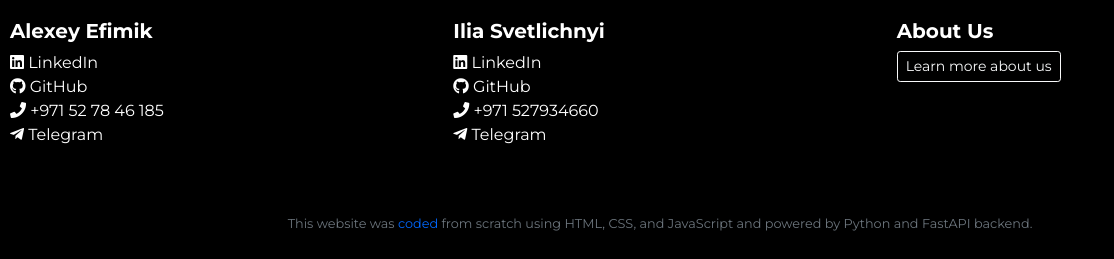
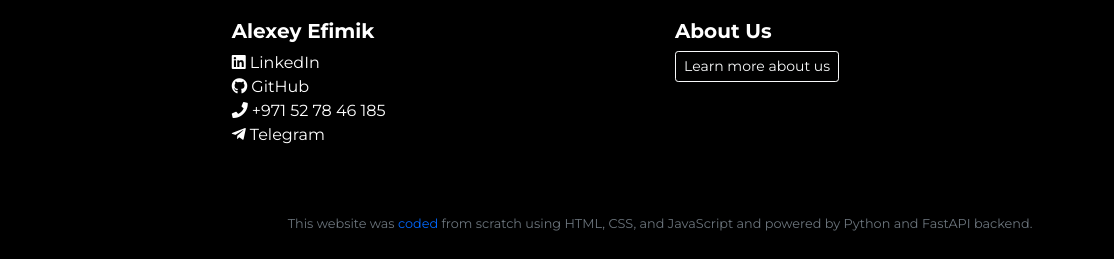
Before and after one commit to Alexey3250/Dubai_real_estate, a FastAPI app: page /about in a window 1320 px wide. Shown: the part 610-869 px from the top of the page, without its empty margins (0-1114 px from the left). Run offline with FastAPI, Linux system fonts and the light colour scheme; parts of the project's set-up code (start-up, migrations or seed data) failed here and were passed over; some libraries are stand-ins or nearby versions.

Commit message:
Deleted a lot of files by accident

```diff
--- a/website/templates/about.html
+++ b/website/templates/about.html
@@ -4,9 +4,9 @@
 <div class="container mt-4">
     <h1 class="text-center mb-4">About Us</h1>
 
-    <div class="row">
+    <div class="row d-flex justify-content-center"> <!-- Added d-flex and justify-content-center -->
         <!-- Person 1: Alexey Efimik -->
-        <div class="col-md-6">
+        <div class="col-md-6 mx-auto"> <!-- Added mx-auto -->
             <div class="card mb-4">
                 <img src="https://avatars.githubusercontent.com/u/90410359?v=4" class="card-img-top rounded-circle img-thumbnail mx-auto d-block" style="width:200px;" alt="Alexey Efimik">
                 <div class="card-body">
@@ -18,21 +18,6 @@
                 </div>
             </div>
         </div>
-
-
-        <!-- Person 2: Ilia Svetlichnyi -->
-        <div class="col-md-6">
-            <div class="card mb-4">
-                <img src="https://avatars.githubusercontent.com/u/132441572?v=4" class="card-img-top rounded-circle img-thumbnail mx-auto d-block" style="width:200px;" alt="Ilia Svetlichnyi">
-                <div class="card-body">
-                    <h5 class="card-title text-center">Ilia Svetlichnyi</h5>
-                    <p class="card-text">Brief bio goes here. Talk about your experience, skills, and role in this project.</p>
-                    <div class="d-flex justify-content-center">
-                        <a href="/portfolio/ilia_svetlichnyi" class="btn btn-primary"><i class="fas fa-user"></i> Portfolio page</a>
-                    </div>
-                </div>
-            </div>
-        </div>
     </div>
 </div>
 {% endblock %}
--- a/website/templates/layout.html
+++ b/website/templates/layout.html
@@ -47,7 +47,8 @@
 
     <footer class="text-white py-4">
         <div class="container">
-            <div class="row">
+            <div class="row d-flex justify-content-center"> <!-- Added flexbox classes for centering -->
+                <!-- Alexey Efimik Section -->
                 <div class="col-lg-4">
                     <h5><a href="/portfolio/alexey_efimik" class="text-white">Alexey Efimik</a></h5>
                     <p>
@@ -57,15 +58,7 @@
                         <a href="https://t.me/Alexey_Efimik" target="_blank" class="text-white"><i class="fab fa-telegram-plane"></i> Telegram</a>
                     </p>
                 </div>
-                <div class="col-lg-4">
-                    <h5><a href="/portfolio/ilia_svetlichnyi" class="text-white">Ilia Svetlichnyi</a></h5>
-                    <p>
-                        <a href="https://www.linkedin.com/in/svetlichnyi-ilia/" target="_blank" class="text-white"><i class="fab fa-linkedin"></i> LinkedIn</a><br>
-                        <a href="https://github.com/IliaSvetlichnyi" target="_blank" class="text-white"><i class="fab fa-github"></i> GitHub</a><br>
-                        <i class="fas fa-phone"></i> +971 527934660<br>
-                        <a href="https://t.me/svetlichnyi_ilia" target="_blank" class="text-white"><i class="fab fa-telegram-plane"></i> Telegram</a>
-                    </p>
-                </div>
+                <!-- About Us Section -->
                 <div class="col-lg-4">
                     <h5>About Us</h5>
                     <p>
@@ -76,7 +69,7 @@
             <div class="row mt-5">
                 <div class="col text-center text-muted">
                     <small>
-                        This website was <a href="https://github.com/Alexey3250/Dubai_real_estate" class="text-grey">coded</a> </a> from scratch using HTML, CSS, and JavaScript and powered by Python and FastAPI backend.
+                        This website was <a href="https://github.com/Alexey3250/Dubai_real_estate" class="text-grey">coded</a> from scratch using HTML, CSS, and JavaScript and powered by Python and FastAPI backend.
                     </small>
                 </div>
             </div>
@@ -85,6 +78,7 @@
 
 
 
+
     <!-- Bootstrap JS and jQuery -->
     <script src="https://code.jquery.com/jquery-3.3.1.slim.min.js"></script>
     <script src="https://stackpath.bootstrapcdn.com/bootstrap/4.3.1/js/bootstrap.min.js"></script>
```
